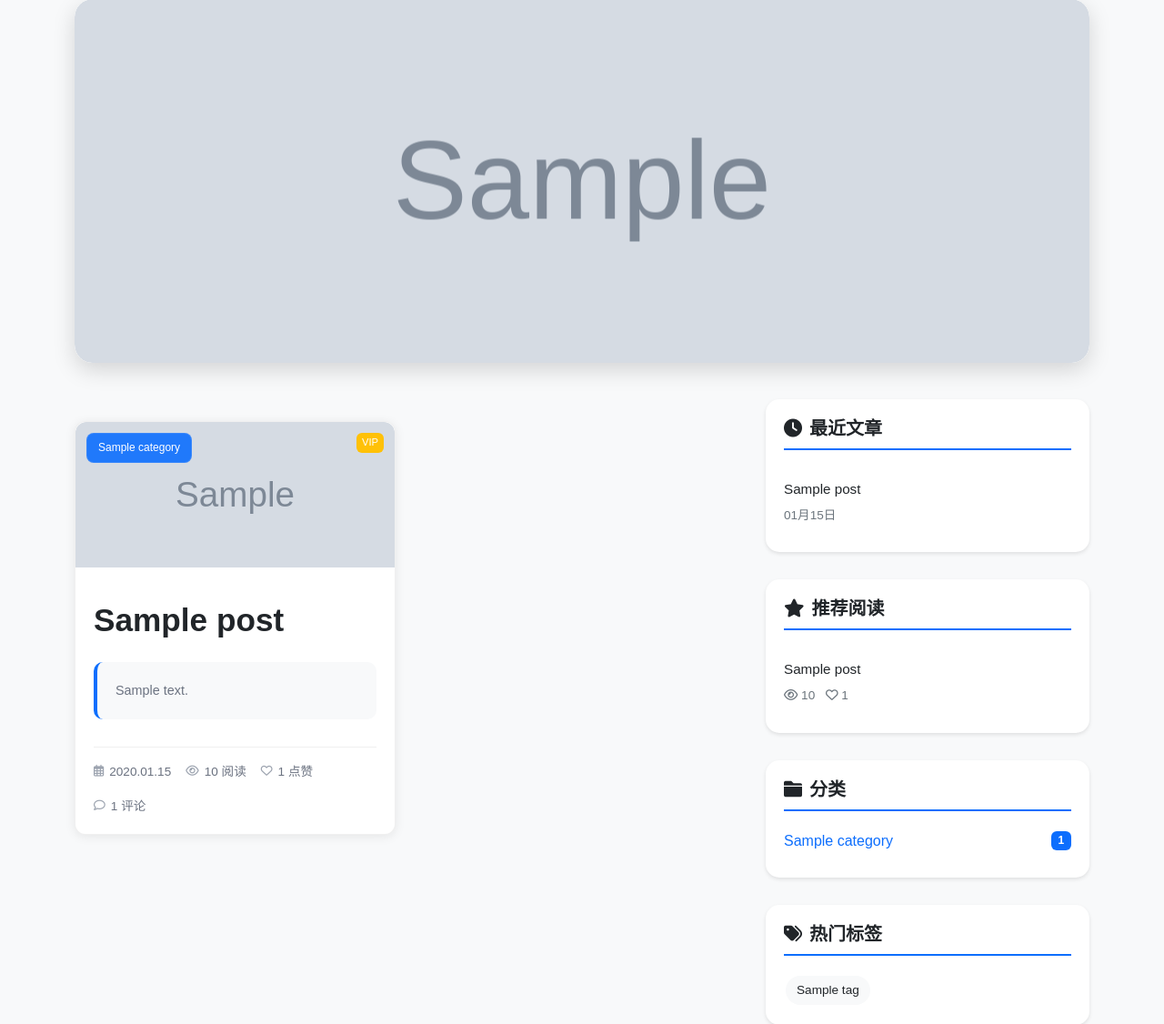
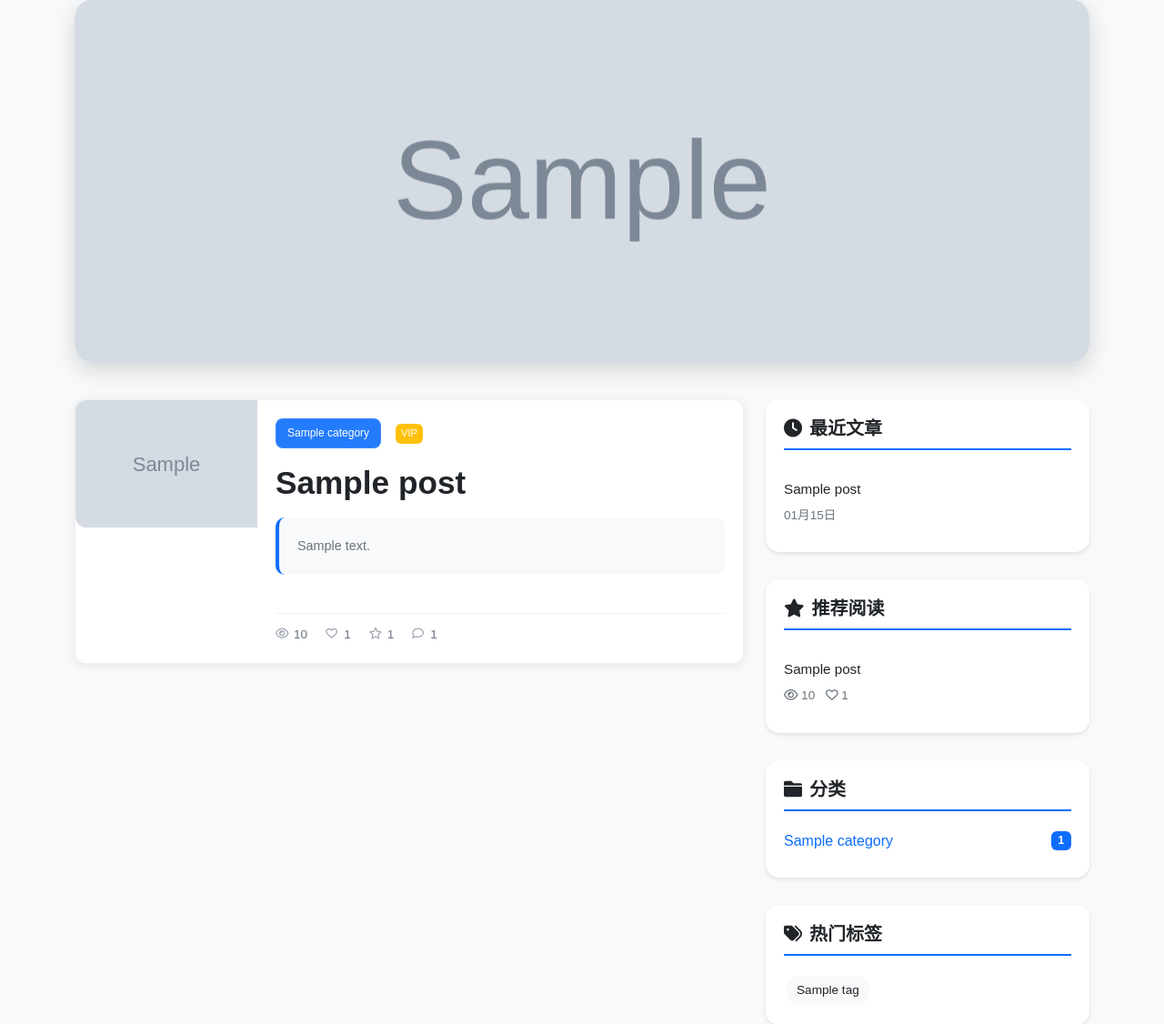
Before and after one commit to jhzhou002/blog, a Django app: page / in a window 1280 px wide. Shown: the part 70-1196 px from the top of the page at 91% size. Run offline with Django 4.2, Linux system fonts and the light colour scheme; tables that the repository leaves empty hold one stand-in row (values such as "Sample post"); grey boxes marked "Sample" are stand-in pictures.

Commit message:
重构博客卡片为横向布局设计
- 按照草图要求改回左图右文的横向布局
- 左侧封面图固定200px宽度，高度140px
- 右侧内容区包含标题、摘要和统计数据
- 分类和VIP标识移至标题上方
- 移动端自动切换为垂直布局显示
- 优化统计数据的图标对齐和间距

🤖 Generated with [Claude Code](https://claude.ai/code)

Co-Authored-By: Claude <noreply@anthropic.com>

```diff
--- a/static/css/style.css
+++ b/static/css/style.css
@@ -188,73 +188,77 @@ body {
 }
 
 
-/* Post Cards - 垂直布局设计 */
+/* Post Cards - 横向布局设计 */
 .post-card {
     background: white;
     border-radius: 12px;
     box-shadow: 0 2px 12px rgba(0, 0, 0, 0.08);
     transition: all 0.3s cubic-bezier(0.4, 0, 0.2, 1);
     overflow: hidden;
-    height: 100%;
-    display: flex;
-    flex-direction: column;
+    margin-bottom: 20px;
     border: 1px solid rgba(0, 0, 0, 0.06);
 }
 
 .post-card:hover {
-    transform: translateY(-4px);
-    box-shadow: 0 8px 32px rgba(0, 0, 0, 0.12);
+    transform: translateY(-2px);
+    box-shadow: 0 8px 25px rgba(0, 0, 0, 0.12);
     border-color: rgba(13, 110, 253, 0.1);
 }
 
+.post-card-content {
+    display: flex;
+    align-items: stretch;
+    min-height: 140px;
+}
+
 .post-card-img-wrapper {
-    position: relative;
-    width: 100%;
-    height: 160px;
+    flex-shrink: 0;
+    width: 200px;
+    height: 140px;
     overflow: hidden;
     background: #f8f9fa;
-    border-radius: 12px 12px 0 0;
+    border-radius: 12px 0 0 12px;
+    position: relative;
 }
 
 .post-card-img {
     width: 100%;
     height: 100%;
     object-fit: cover;
-    transition: transform 0.4s cubic-bezier(0.4, 0, 0.2, 1);
+    transition: transform 0.3s ease;
 }
 
 .post-card:hover .post-card-img {
-    transform: scale(1.08);
-}
-
-.post-card-overlay {
-    position: absolute;
-    top: 12px;
-    left: 12px;
-    right: 12px;
-    display: flex;
-    justify-content: space-between;
-    align-items: flex-start;
+    transform: scale(1.05);
 }
 
 .post-card-body {
     padding: 20px;
     display: flex;
     flex-direction: column;
+    justify-content: space-between;
+    flex: 1;
+    min-width: 0;
+}
+
+.post-card-main {
     flex: 1;
 }
 
+.post-card-header {
+    margin-bottom: 8px;
+}
+
 .post-card-footer {
-    margin-top: auto;
-    padding-top: 16px;
+    margin-top: 12px;
+    padding-top: 12px;
     border-top: 1px solid rgba(0, 0, 0, 0.06);
 }
 
 .post-stats {
     display: flex;
     align-items: center;
-    gap: 16px;
-    flex-wrap: wrap;
+    gap: 20px;
     font-size: 0.85rem;
     color: #6b7280;
 }
@@ -269,6 +273,7 @@ body {
 .post-stat i {
     color: #9ca3af;
     font-size: 0.8rem;
+    width: 14px;
 }
 
 .post-title {
@@ -783,14 +788,16 @@ body {
         font-size: 1rem;
     }
 
-    /* 移动端博客卡片单列显示 */
-    .posts-section .row .col-md-6 {
-        max-width: 100%;
-        flex: 0 0 100%;
+    /* 移动端博客卡片垂直布局 */
+    .post-card-content {
+        flex-direction: column;
+        min-height: auto;
     }
 
     .post-card-img-wrapper {
-        height: 140px;
+        width: 100%;
+        height: 180px;
+        border-radius: 12px 12px 0 0;
     }
 
     .post-card-body {
@@ -799,11 +806,17 @@ body {
 
     .post-title {
         font-size: 1.1rem;
+        margin-bottom: 8px;
+    }
+
+    .post-summary {
+        font-size: 0.85rem;
     }
 
     .post-stats {
-        gap: 12px;
-        justify-content: center;
+        gap: 16px;
+        justify-content: flex-start;
+        flex-wrap: wrap;
     }
 
     .post-stat {
@@ -818,16 +831,6 @@ body {
     }
 }
 
-@media (min-width: 992px) {
-    /* 桌面端调整博客卡片间距 */
-    .posts-section .row {
-        margin: -15px;
-    }
-
-    .posts-section .row > div {
-        padding: 15px;
-    }
-}
 
 /* Loading Animation */
 .loading {
--- a/templates/blog/index.html
+++ b/templates/blog/index.html
@@ -55,11 +55,10 @@
         <div class="col-lg-8">
             <!-- Blog Posts -->
             <div class="posts-section">
-                <div class="row g-4">
                 {% for post in posts %}
-                    <div class="col-md-6">
                 <article class="post-card">
-                            <!-- 顶部封面图 -->
+                    <div class="post-card-content">
+                        <!-- 左侧封面图 -->
                         <div class="post-card-img-wrapper">
                             <a href="{{ post.get_absolute_url }}">
                                 {% if post.cover_image %}
@@ -68,8 +67,12 @@
                                     <img src="{% static 'images/default-post.jpg' %}" class="post-card-img" alt="{{ post.title }}">
                                 {% endif %}
                             </a>
-                                <!-- 分类和VIP标识覆盖在图片上 -->
-                                <div class="post-card-overlay">
+                        </div>
+
+                        <!-- 右侧内容区 -->
+                        <div class="post-card-body">
+                            <div class="post-card-main">
+                                <div class="post-card-header">
                                     {% if post.category %}
                                         <a href="{% url 'blog:category_posts' post.category.pk %}" class="category-badge">
                                             {{ post.category.name }}
@@ -79,52 +82,47 @@
                                         <span class="vip-badge">VIP</span>
                                     {% endif %}
                                 </div>
-                            </div>
 
-                            <!-- 内容区 -->
-                            <div class="post-card-body">
                                 <h3>
                                     <a href="{{ post.get_absolute_url }}" class="post-title">
                                         {{ post.title }}
                                     </a>
                                 </h3>
 
-                                <p class="post-summary">{{ post.summary|truncatechars:100 }}</p>
+                                <p class="post-summary">{{ post.summary|truncatechars:120 }}</p>
+                            </div>
 
-                                <!-- 底部统计数据和标签 -->
+                            <!-- 底部统计数据 -->
                             <div class="post-card-footer">
                                 <div class="post-stats">
                                     <span class="post-stat">
-                                            <i class="far fa-calendar-alt"></i>
-                                            {{ post.created_at|date:"Y.m.d" }}
-                                        </span>
-                                        <span class="post-stat">
                                         <i class="far fa-eye"></i>
-                                            {{ post.views }} 阅读
+                                        {{ post.views }}
                                     </span>
                                     <span class="post-stat">
                                         <i class="far fa-heart"></i>
-                                            {{ post.likes }} 点赞
+                                        {{ post.likes }}
+                                    </span>
+                                    <span class="post-stat">
+                                        <i class="far fa-star"></i>
+                                        {{ post.favorites }}
                                     </span>
                                     <span class="post-stat">
                                         <i class="far fa-comment"></i>
-                                            {{ post.comments.count }} 评论
+                                        {{ post.comments.count }}
                                     </span>
                                 </div>
                             </div>
                         </div>
+                    </div>
                 </article>
-                    </div>
                 {% empty %}
-                    <div class="col-12">
                 <div class="text-center py-5">
                     <i class="fas fa-file-alt fa-3x text-muted mb-3"></i>
                     <h4 class="text-muted">暂无文章</h4>
                     <p class="text-muted">还没有发布任何文章</p>
                 </div>
-                    </div>
                 {% endfor %}
-                </div>
             </div>
 
             <!-- Pagination -->
```
Lines whose indentation alone changed are shown as unchanged.
